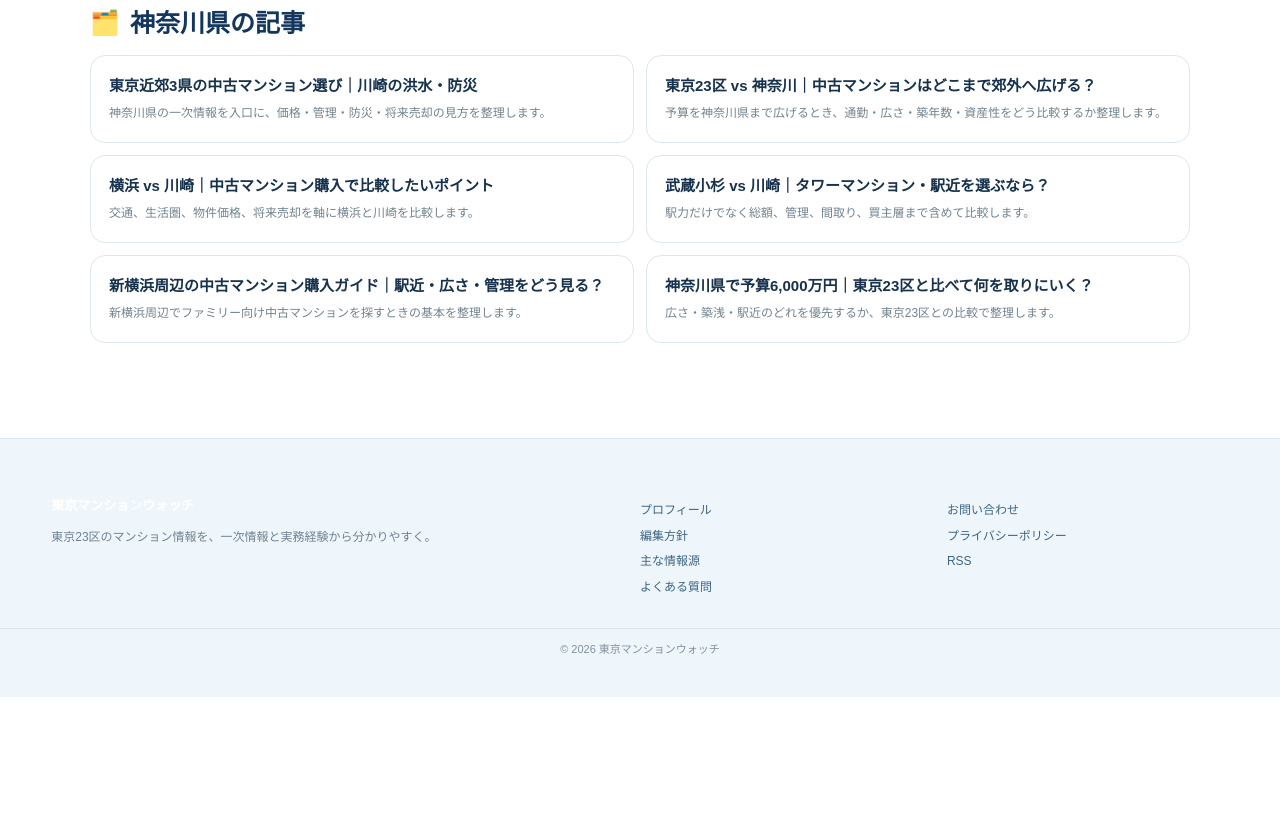
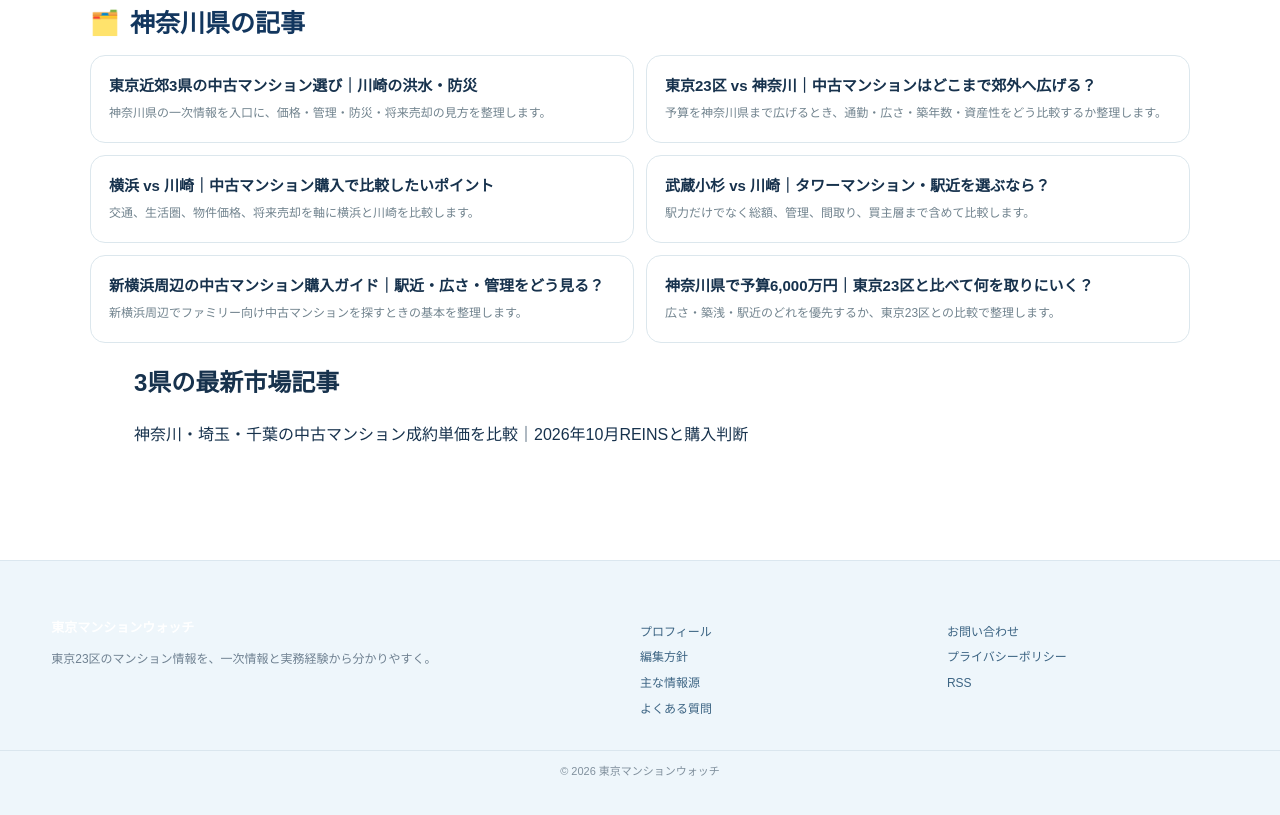
Before and after one commit to agent-insight/tokyo-mansion-watch, a plain HTML site: page area-kanagawa.html in a window 1280 px wide. Shown: the part 1098-1913 px from the top of the page. Before the commit the page ends 1795 px from the top, so only its background shows below. Drawn offline with Linux system fonts and the light colour scheme.

Commit message:
Publish three prefectures REINS October comparison 2026-11-23

```diff
--- a/area-kanagawa.html
+++ b/area-kanagawa.html
@@ -61,6 +61,7 @@
 <a class="v45-area-article-card" href="article.html?id=kanagawa-budget-6000"><strong>神奈川県で予算6,000万円｜東京23区と比べて何を取りにいく？</strong><span>広さ・築浅・駅近のどれを優先するか、東京23区との比較で整理します。</span></a>
   </div>
 </section>
+<section class="container"><h2>3県の最新市場記事</h2><p><a href="article.html?id=three-prefectures-reins-oct2026-contract-comparison">神奈川・埼玉・千葉の中古マンション成約単価を比較｜2026年10月REINSと購入判断</a></p></section>
 </main>
 <footer class="global-footer">
   <div class="container footer-grid-v18">
```
